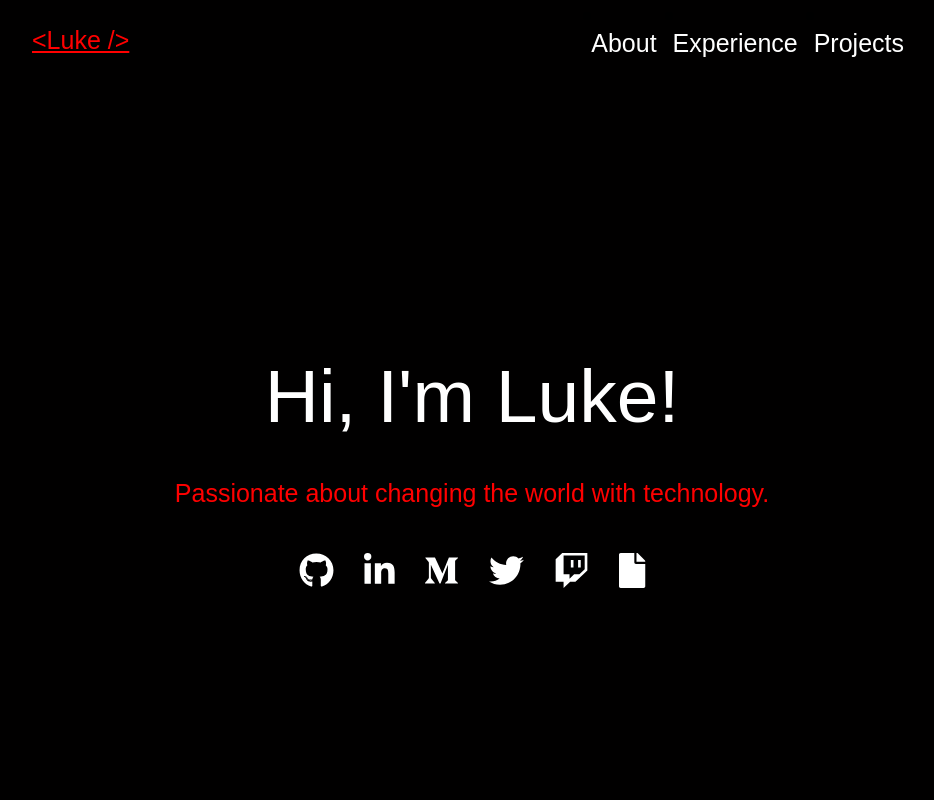
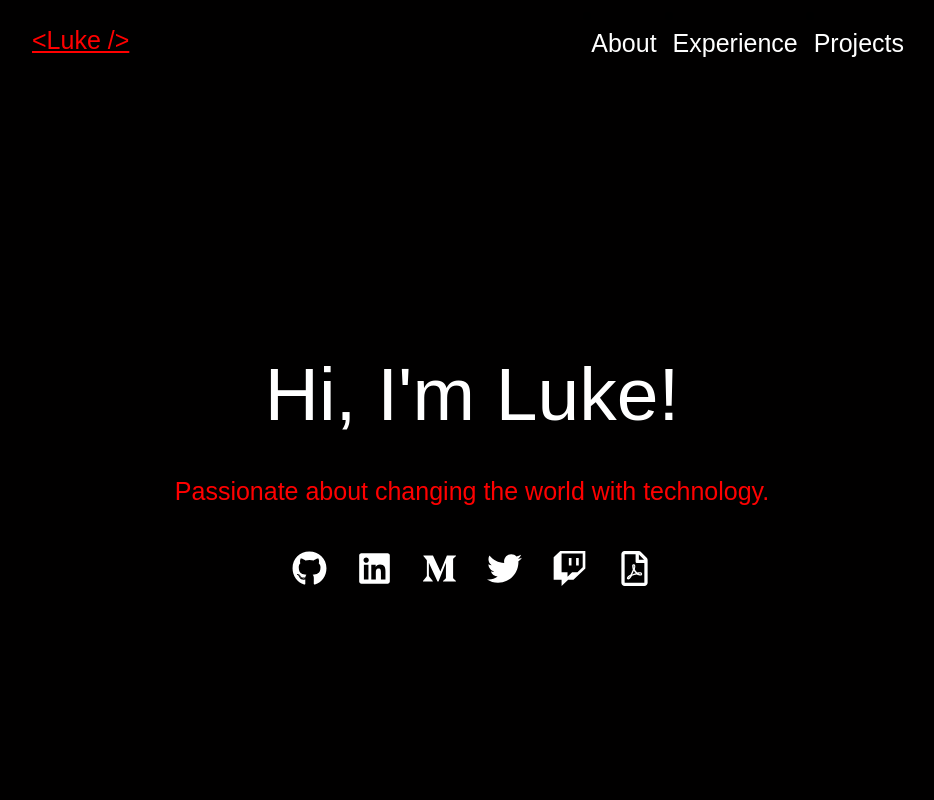
Before and after one commit to hemeshvpatel/ReactPortfolio, a React (Create React App) app: page / in a window 1280 px wide. Shown: the top 800 px of the page, without its empty margins (168-1102 px from the left). Built offline with nearby package versions, Linux system fonts and the light colour scheme.

Commit message:
Font Awesome to React Icons conversion

```diff
--- a/package.json
+++ b/package.json
@@ -14,6 +14,7 @@
     "@testing-library/user-event": "^12.1.10",
     "react": "^17.0.2",
     "react-dom": "^17.0.2",
+    "react-icons": "^4.2.0",
     "react-router": "^5.2.1",
     "react-router-dom": "^5.3.0",
     "react-scripts": "4.0.3",
--- a/src/components/footer.js
+++ b/src/components/footer.js
@@ -2,6 +2,7 @@ import React from "react";
 import ContactButton from "./contactButton";
 import SocialIcons from "./library/socialIcons";
 import styled, { css } from "styled-components";
+import { FaHeart } from "react-icons/fa";
 
 //Styles
 const Wrapper = styled.div`
@@ -24,7 +25,8 @@ export default function Footer() {
   return (
     <Wrapper>
       <TextContainer>
-        Created with ❤️ using React.js and the powers of Netlify
+        Created with <FaHeart style={{ color: "red" }} /> using React.js and the
+        powers of Netlify
       </TextContainer>
       <ContactButton text="Click to Contact Me" />
       <SocialIcons
--- a/src/components/library/resumeIcon.js
+++ b/src/components/library/resumeIcon.js
@@ -1,9 +1,6 @@
 import React from "react";
-
-//Font Awesome
-import { FontAwesomeIcon } from "@fortawesome/react-fontawesome";
-import { faFile } from "@fortawesome/free-solid-svg-icons";
 import styled from "styled-components";
+import { FaRegFilePdf } from "react-icons/fa";
 
 const Wrapper = styled.div`
   display: flex;
@@ -29,7 +26,7 @@ export default function ResumeIcon(props) {
           color: "white",
         }}
       >
-        <FontAwesomeIcon style={{ margin: "15px" }} icon={faFile} />
+        <FaRegFilePdf style={{ margin: "15px" }} />
       </a>
     </Wrapper>
   );
--- a/src/components/library/socialIcons.js
+++ b/src/components/library/socialIcons.js
@@ -1,17 +1,13 @@
 import React from "react";
 import styled from "styled-components";
-
-//Font Awesome
-import { FontAwesomeIcon } from "@fortawesome/react-fontawesome";
-
 import {
-  faGithub,
-  faLinkedinIn,
-  faTwitter,
-  faTwitch,
-  faFacebook,
-  faMediumM,
-} from "@fortawesome/free-brands-svg-icons";
+  FaGithub,
+  FaLinkedin,
+  FaTwitter,
+  FaTwitch,
+  FaFacebook,
+  FaMediumM,
+} from "react-icons/fa";
 
 //Styles
 const Wrapper = styled.div`
@@ -32,35 +28,32 @@ export default function SocialIcons(props) {
     <Wrapper>
       {github && (
         <Link href={github} target={"_blank"} rel="noreferrer">
-          <FontAwesomeIcon style={{ margin: iconSpacing }} icon={faGithub} />
+          <FaGithub style={{ margin: iconSpacing }} />
         </Link>
       )}
       {linkedin && (
         <Link href={linkedin} target={"_blank"} rel="noreferrer">
-          <FontAwesomeIcon
-            style={{ margin: iconSpacing }}
-            icon={faLinkedinIn}
-          />
+          <FaLinkedin style={{ margin: iconSpacing }} />
         </Link>
       )}
       {medium && (
         <Link href={medium} target={"_blank"} rel="noreferrer">
-          <FontAwesomeIcon style={{ margin: iconSpacing }} icon={faMediumM} />
+          <FaMediumM style={{ margin: iconSpacing }} />
         </Link>
       )}
       {twitter && (
         <Link href={twitter} target={"_blank"} rel="noreferrer">
-          <FontAwesomeIcon style={{ margin: iconSpacing }} icon={faTwitter} />
+          <FaTwitter style={{ margin: iconSpacing }} />
         </Link>
       )}
       {twitch && (
         <Link href={twitch} target={"_blank"} rel="noreferrer">
-          <FontAwesomeIcon style={{ margin: iconSpacing }} icon={faTwitch} />
+          <FaTwitch style={{ margin: iconSpacing }} />
         </Link>
       )}
       {facebook && (
         <Link href={facebook} target={"_blank"} rel="noreferrer">
-          <FontAwesomeIcon style={{ margin: iconSpacing }} icon={faFacebook} />
+          <FaFacebook style={{ margin: iconSpacing }} />
         </Link>
       )}
     </Wrapper>
```
Also changed, not shown: 2 other files (tests, documents, lock files or other folders).
